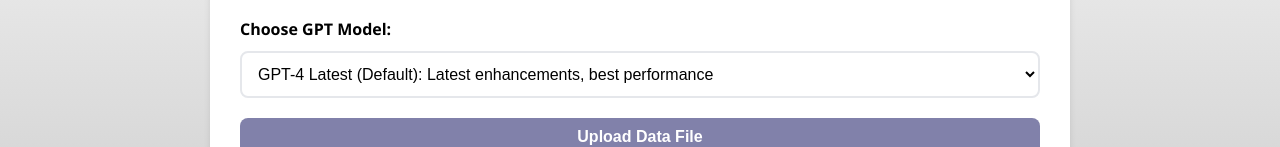
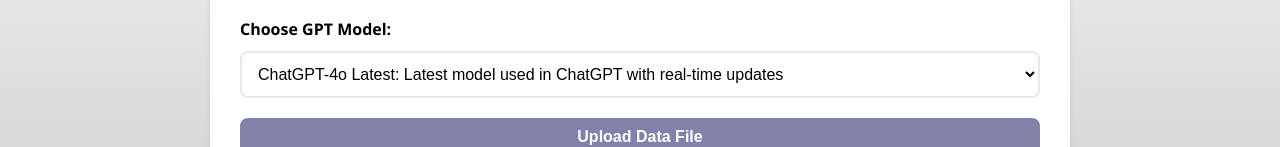
Before and after one commit to disha-cha/CAILA, a website: page public/index.html in a window 1280 px wide. Shown: the part 281-428 px from the top of the page. Drawn offline with nearby package versions, Linux system fonts and the light colour scheme.

Commit message:
Update index.html

```diff
--- a/public/index.html
+++ b/public/index.html
@@ -274,12 +274,25 @@
             <!-- GPT Model Selection Dropdown -->
             <label for="model-select">Choose GPT Model:</label>
             <select id="model-select" required>
-                <option value="4-latest" selected>GPT-4 Latest (Default): Latest enhancements, best performance</option>
-                <option value="4">GPT-4 (Standard): Balanced performance and cost</option>
-                <option value="4o">GPT-4o (Optimized): Cost-efficient option with slightly less detail</option>
-                <option value="4omini">GPT-4mini (Lightweight): Faster, less detailed responses</option>
-                <option value="o3">GPT-o3 (Older Generation): Lower cost, reduced capabilities</option>
-                <option value="o1 mini">GPT-o1 mini (Minimal): Very low cost, limited output quality</option>
+                <option value="chatgpt-4o-latest" selected>
+                    ChatGPT-4o Latest: Latest model used in ChatGPT with real-time updates
+                </option>
+                <option value="gpt-4o">
+                    GPT-4o: Optimized version for enhanced performance and cost-efficiency
+                </option>
+                <option value="gpt-4o-mini">
+                    GPT-4o Mini: Lightweight model with faster responses and lower detail
+                </option>
+                <option value="o1">
+                    O1: Standard version with balanced performance
+                </option>
+                <option value="o1-mini">
+                    O1 Mini: Minimal version with very low cost and limited output quality
+                </option>
+                <option value="o3-mini">
+                    O3 Mini: New model with specialized optimizations
+                </option>
+
             </select>
 
             <!-- File Upload -->
```
